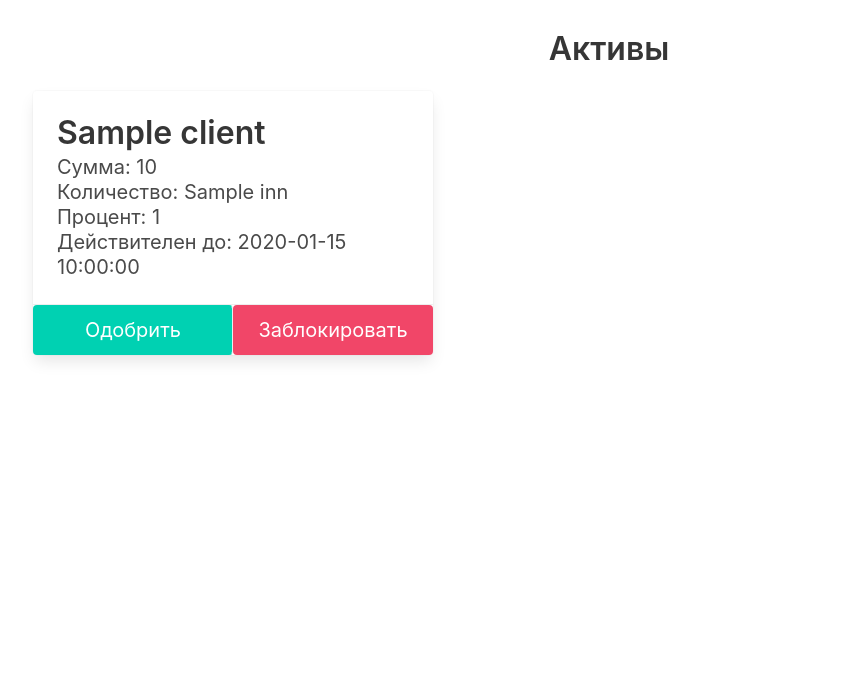
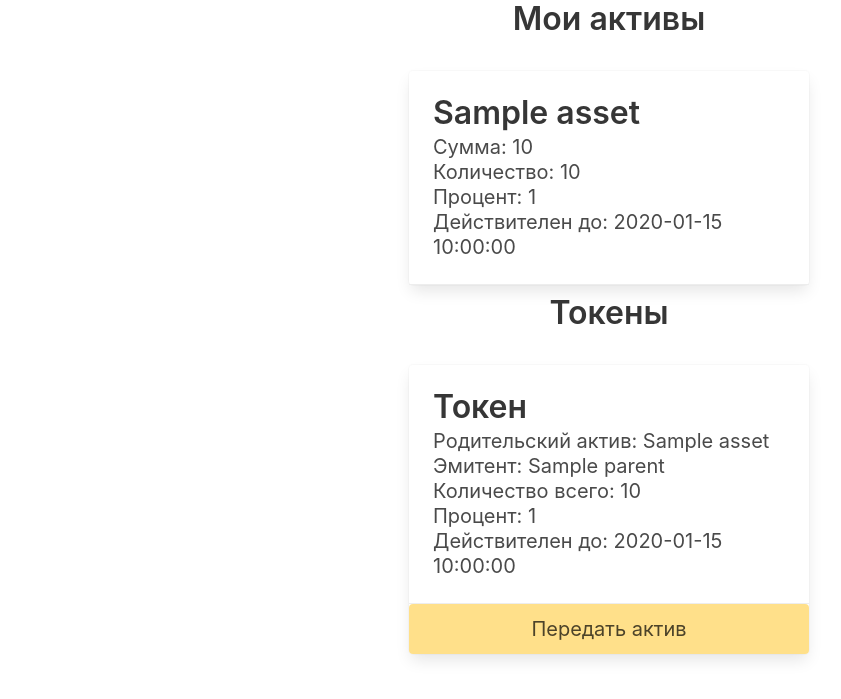
Before and after one commit to HehexOne/nsd-dtp, a Flask app: template templates/client_assets_my.html in a window 1280 px wide. Shown: the part 73-772 px from the top of the page, without its empty margins (31-872 px from the left). Run offline with Flask 2, Linux system fonts and the light colour scheme; the template is opened without the code that fills it: most values are stand-ins (such as "Sample title", 1, 10 or a date in 2020); parts of the project's set-up code (start-up, migrations or seed data) failed here and were passed over.

Commit message:
Added investor accounts

```diff
--- a/app.py
+++ b/app.py
@@ -1,3 +1,4 @@
+from datetime import datetime
 from functools import wraps
 from flask import Flask, session, request, render_template, redirect, url_for
 import hashlib
@@ -37,6 +38,11 @@
 
 def approve_asset(asset_id):
     query = f"UPDATE nsd.DigitalAsset SET is_approved=TRUE WHERE id={asset_id}"
+    db_cursor.execute(query)
+    connection.commit()
+    asset = get_digital_asset_by_id(asset_id)
+    owner = get_client_by_id(asset['owner_id'])
+    query = f"UPDATE nsd.Client SET balance={float(owner['balance']) - float(asset['balance'])} WHERE id={owner['id']}"
     db_cursor.execute(query)
     connection.commit()
 
@@ -98,32 +104,39 @@
     db_cursor.execute(f"SELECT * FROM nsd.Client WHERE id={ident} LIMIT 1;")
     client_data = db_cursor.fetchone()
     connection.commit()
-    return {
-        "id": client_data[0],
-        "name": client_data[1],
-        "inn": client_data[2],
-        "address": client_data[3],
-        "email": client_data[4],
-        "password_hash": client_data[5],
-        "balance": client_data[6],
-        "is_issuer": client_data[7],
-        "is_approved": client_data[8],
-        "is_banned": client_data[9],
-        "who_approve": client_data[10]
-    }
+    if client_data:
+        return {
+            "id": client_data[0],
+            "name": client_data[1],
+            "inn": client_data[2],
+            "address": client_data[3],
+            "email": client_data[4],
+            "password_hash": client_data[5],
+            "balance": client_data[6],
+            "is_issuer": client_data[7],
+            "is_approved": client_data[8],
+            "is_banned": client_data[9],
+            "who_approve": client_data[10]
+        }
+
+    else:
+        return None
 
 
 def get_operator_by_id(ident):
     db_cursor.execute(f"SELECT * FROM nsd.Operator WHERE id={ident} LIMIT 1;")
     operator_data = db_cursor.fetchone()
     connection.commit()
-    return {
-        "id": operator_data[0],
-        "name": operator_data[1],
-        "email": operator_data[2],
-        "password_hash": operator_data[3],
-        "is_banned": operator_data[4]
-    }
+    if operator_data:
+        return {
+            "id": operator_data[0],
+            "name": operator_data[1],
+            "email": operator_data[2],
+            "password_hash": operator_data[3],
+            "is_banned": operator_data[4]
+        }
+    else:
+        return None
 
 
 def get_digital_asset_by_id(ident):
@@ -131,18 +144,53 @@
     db_cursor.execute(query)
     asset_data = db_cursor.fetchone()
     connection.commit()
-    return {
-        "id": asset_data[0],
-        "name": asset_data[1],
-        "who_approve": asset_data[2],
-        "balance": asset_data[3],
-        "percent": asset_data[4],
-        "quantity": asset_data[5],
-        "due_to": asset_data[6],
-        "is_approved": asset_data[7],
-        "is_banned": asset_data[8],
-        "owner_id": asset_data[9]
-    }
+    if asset_data:
+        return {
+            "id": asset_data[0],
+            "name": asset_data[1],
+            "who_approve": asset_data[2],
+            "balance": asset_data[3],
+            "percent": asset_data[4],
+            "quantity": asset_data[5],
+            "due_to": asset_data[6],
+            "is_approved": asset_data[7],
+            "is_banned": asset_data[8],
+            "owner_id": asset_data[9]
+        }
+    else:
+        return None
+
+
+def get_asset_token_by_id(ident):
+    query = f"SELECT * FROM nsd.DigitalAssetToken WHERE id={ident} LIMIT 1"
+    db_cursor.execute(query)
+    result = db_cursor.fetchone()
+    connection.commit()
+    if result:
+        return {
+            "id": result[0],
+            "token": result[1],
+            "holder_id": result[2],
+            "parent_asset": result[3]
+        }
+    else:
+        return None
+
+
+def get_asset_token_by_token(token):
+    query = f"SELECT * FROM nsd.DigitalAssetToken WHERE token='{token}' LIMIT 1"
+    db_cursor.execute(query)
+    result = db_cursor.fetchone()
+    connection.commit()
+    if result:
+        return {
+            "id": result[0],
+            "token": result[1],
+            "holder_id": result[2],
+            "parent_asset": result[3]
+        }
+    else:
+        return None
 
 
 def clientIssuer(f):
@@ -314,11 +362,19 @@
             if client_data['who_approve'] == session.get("id"):
                 if solution == "approve":
                     approve_asset(asset_id)
-                    # TODO Выдача токенов
+                    asset_data = get_digital_asset_by_id(asset_id)
+                    for n in range(int(asset_data['quantity'])):
+                        token = hashlib.sha512((asset_data['name'] + str(n)).encode("utf-8")).hexdigest()
+                        query = f"INSERT INTO nsd.DigitalAssetToken (token, holder_id, parent_asset) VALUES " \
+                                f"('{token}', {asset_data['owner_id']}, {asset_data['id']})"
+                        db_cursor.execute(query)
+                        connection.commit()
                 else:
                     ban_asset(asset_id)
     asset = get_digital_asset_for_approval(session.get("id"))
-    return render_template("operator_clients.html", asset=asset)
+    if asset:
+        asset['owner'] = get_client_by_id(asset["owner_id"])['name']
+    return render_template("operator_assets.html", asset=asset)
 
 
 @app.route("/operator/clients-all")
@@ -420,6 +476,7 @@
 
 
 @app.route("/client/payment", methods=["GET", "POST"])
+@clientIssuer
 def client_payment():
     if request.method == "POST":
         amount = request.form.get("amount")
@@ -431,6 +488,87 @@
             connection.commit()
             return redirect(url_for("client_index"))
     return render_template("clients_payment.html")
+
+
+@app.route("/client/assets-my")
+@clientIssuer
+def client_assets_my():
+    account_data = get_client_by_id(session.get("id"))
+    mao = None
+    if account_data['is_issuer']:
+        query = f"SELECT id FROM nsd.DigitalAsset WHERE owner_id={account_data['id']}"
+        db_cursor.execute(query)
+        result = db_cursor.fetchall()
+        connection.commit()
+        mao = []
+        for asset in result:
+            mao.append(get_digital_asset_by_id(asset[0]))
+        query = f"SELECT nsd.DigitalAssetToken.id FROM nsd.DigitalAssetToken INNER JOIN nsd.DigitalAsset" \
+                f" ON DigitalAssetToken.parent_asset = DigitalAsset.id WHERE owner_id={account_data['id']} " \
+                f"AND holder_id={account_data['id']}"
+    else:
+        query = f"SELECT id FROM nsd.DigitalAssetToken WHERE holder_id={account_data['id']}"
+    db_cursor.execute(query)
+    result = db_cursor.fetchall()
+    connection.commit()
+    assets = []
+    for asset in result:
+        asset_token = get_asset_token_by_id(asset[0])
+        asset_obj = get_digital_asset_by_id(asset_token['parent_asset'])
+        parent = get_client_by_id(asset_obj['owner_id'])['name']
+        asset_obj.update(asset_token)
+        asset_obj['parent'] = parent
+        assets.append(asset_obj)
+    return render_template("client_assets_my.html", account_data=account_data, assets=assets, mao=mao)
+
+
+@app.route("/client/assets-create", methods=["GET", "POST"])
+@clientIssuer
+def client_assets_create():
+    client_data = get_client_by_id(session.get("id"))
+    if not client_data['is_issuer']:
+        return redirect(url_for("client_index"))
+    if request.method == "POST":
+        name = request.form.get("name", False)
+        balance = request.form.get("balance", False)
+        quantity = request.form.get("quantity", False)
+        percent = request.form.get("percent", False)
+        due_to = request.form.get("due_to", False)
+        if all([name, balance, quantity, percent, due_to]):
+            name = name.replace("'", "''")
+            due_to = datetime.strptime(due_to, '%Y-%m-%dT%H:%M')
+            query = f"INSERT INTO nsd.DigitalAsset (name, who_approve, balance, percent, quantity, due_to, owner_id)" \
+                    f" VALUES ('{name}', (SELECT id FROM nsd.Operator WHERE is_banned=FALSE ORDER BY RAND() LIMIT 1)," \
+                    f"{balance}, {percent}, {quantity}, '{due_to}', {client_data['id']})"
+            db_cursor.execute(query)
+            connection.commit()
+            return redirect(url_for("client_assets_my"))
+    return render_template("client_assets_create.html", client_data=client_data)
+
+
+# /client/transfer?asset_token={{ asset['token'] }}
+@app.route("/client/transfer", methods=["GET", "POST"])
+@clientIssuer
+def client_transfer():
+    asset_token = request.args.get("asset_token", False)
+    if not asset_token:
+        return redirect(url_for("client_index"))
+    if request.method == "POST":
+        to_client_id = request.form.get("to_client", False)
+        if to_client_id:
+            token = get_asset_token_by_token(asset_token)
+            parent = get_digital_asset_by_id(token['parent_asset'])
+            from_client = get_client_by_id(session.get("id"))
+            to_client = get_client_by_id(to_client_id)
+            if token['holder_id'] == from_client['id'] and to_client and parent['is_approved']\
+                    and not parent['is_banned'] \
+                    and not from_client['is_banned'] and not to_client['is_banned'] \
+                    and from_client['is_approved'] and to_client['is_approved']:
+                query = f"UPDATE nsd.DigitalAssetToken SET holder_id={to_client['id']} WHERE token='{asset_token}'"
+                db_cursor.execute(query)
+                connection.commit()
+                return redirect(url_for("client_assets_my"))
+    return render_template("client_assets_transfer.html")
 
 
 @app.route("/approval")
--- a/templates/client_assets_my.html
+++ b/templates/client_assets_my.html
@@ -5,7 +5,7 @@
     <meta name="viewport"
           content="width=device-width, user-scalable=no, initial-scale=1.0, maximum-scale=1.0, minimum-scale=1.0">
     <meta http-equiv="X-UA-Compatible" content="ie=edge">
-    <title>Главная страница</title>
+    <title>Мои активы</title>
     <link rel="stylesheet" href="https://cdn.jsdelivr.net/npm/bulma@0.9.2/css/bulma.min.css">
     <style>
         body {
@@ -22,22 +22,23 @@
 
         main {
             display: flex;
-            flex-direction: row;
+            flex-direction: column;
             justify-content: center;
+            align-items: center;
             flex-wrap: wrap;
-            align-items: center;
             width: 100%;
         }
 
-        #main-block {
+        .main-block {
             display: flex;
             flex-direction: row;
-            justify-content: space-between;
+            justify-content: center;
             align-items: center;
             width: 90%;
         }
 
         .card {
+            margin: 10px;
             max-width: 400px;
         }
     </style>
@@ -56,31 +57,60 @@
         </div>
     </div>
 </nav>
-<h1 style="margin-top: 30px;" class="title has-text-centered">Активы</h1>
 <main>
-    <div id="main-block">
+    {% if mao %}
+    <h1 class="title">Мои активы</h1>
+    <div class="main-block">
+        {% for asset in mao %}
+        <div class="card">
+            <div class="card-content">
+                <p class="title">{{ asset['name'] }}</p>
+                <p class="subtitle">
+                    Сумма: {{ asset['balance'] }}<br>
+                    Количество: {{ asset['quantity'] }}<br>
+                    Процент: {{ asset['percent'] }}<br>
+                    Действителен до: {{ asset['due_to'] }}
+                </p>
+            </div>
+            <footer class="card-footer">
+                {% if account_data['is_issuer'] %}
+                <button class="is-primary is-fullwidth is-outlined is-light card-footer-item" disabled>{% if
+                    asset['is_approved'] and not asset['is_banned'] %}
+                    Актив запущен{% elif asset['is_banned'] %}
+                    Актив заблокирован{% else %}Актив на подтверждении{% endif %}
+                </button>
+                {% endif %}
+            </footer>
+        </div>
+        {% endfor %}
+    </div>
+    <h1 class="title">Токены</h1>
+    {% endif %}
+    <div class="main-block">
         {% for asset in assets %}
         <div class="card">
             <div class="card-content">
-                <p class="title">{{ client['name'] }}</p>
+                <p class="title">Токен</p>
                 <p class="subtitle">
-                        Сумма: {{ asset['balance'] }}<br>
-                        Количество: {{ asset['inn'] }}<br>
-                        Процент: {{ asset['percent'] }}<br>
-                        Действителен до: {{ asset['due_to'] }}
-                    </p>
+                    Родительский актив: {{ asset['name'] }}<br>
+                    Эмитент: {{ asset['parent'] }}<br>
+                    Количество всего: {{ asset['quantity'] }}<br>
+                    Процент: {{ asset['percent'] }}<br>
+                    Действителен до: {{ asset['due_to'] }}
+                </p>
             </div>
             <footer class="card-footer">
-                {% if not asset['is_approved'] %}
-                    <a class="card-footer-item button is-primary is-medium" href="/operator/approve-asset?asset_id={{ asset['id'] }}">Одобрить</a>
-                {% else %}
-                    <button class="card-footer-item button is-medium" disabled>Доступ разрешён</button>
+                {% if account_data['is_issuer'] %}
+                <button class="is-medium is-fullwidth card-footer-item" disabled>{% if asset['is_approved'] and not
+                    asset['is_banned'] %}
+                    Актив запущен{% elif asset['is_banned'] %}
+                    Актив заблокирован{% else %}Актив на подтверждении{% endif %}
+                </button>
                 {% endif %}
 
                 {% if not asset['is_banned'] %}
-                    <a class="card-footer-item button is-danger is-medium" href="/operator/asset-client?asset_id={{ asset['id'] }}">Заблокировать</a>
-                {% else %}
-                    <a class="card-footer-item button is-danger is-outlined is-medium" href="/operator/asset-client?asset_id={{ asset['id'] }}">Разблокировать</a>
+                <a class="button is-warning is-medium card-footer-item is-fullwidth"
+                   href="/client/transfer?asset_token={{ asset['token'] }}">Передать актив</a>
                 {% endif %}
             </footer>
         </div>
--- a/templates/client_index.html
+++ b/templates/client_index.html
@@ -35,7 +35,7 @@
         <h1 style="margin-top: 75px; margin-bottom: 80px; font-weight: 1000; font-size: 38px;"
             class="title has-text-centered">NSD Digital Token Platform</h1>
         <h1 class="title has-text-centered">Здравствуйте, {{ account_data['name'] }}!</h1>
-        <p class="has-text-centered">Тип аккаунта: {% if account_data['is_issuer'] %}Эмитент{% else %}Инвестор{% endif
+        <p class="has-text-centered">ID: <b>{{ account_data['id'] }}</b><br>Тип аккаунта: {% if account_data['is_issuer'] %}Эмитент{% else %}Инвестор{% endif
             %}</p>
         <p class="has-text-centered">Баланс: {{ account_data['balance'] }}₽</p>
         <p style="margin-top: 75px" class="subtitle has-text-centered">Выберите действие</p>
@@ -45,9 +45,6 @@
             {% if account_data['is_issuer'] %}
             <a href="/client/assets-create" style="width: 100%; "
                class="button is-light is-outlined is-primary is-medium">Выпустить актив</a><br><br>
-            {% else %}
-            <a href="/client/assets-all" style="width: 100%;" class="button is-light is-outlined is-primary is-medium">Доступные
-                активы</a><br><br>
             {% endif %}
             <a href="/client/assets-my" style="width: 100%;" class="button is-light is-outlined is-primary is-medium">Мои
                 активы</a><br><br>
--- a/templates/operator_assets.html
+++ b/templates/operator_assets.html
@@ -45,8 +45,9 @@
                 <div class="card-content">
                     <p class="title">{{ asset['name'] }}</p><br>
                     <p class="subtitle">
+                        Эмитент: {{ asset['owner'] }}<br>
                         Сумма: {{ asset['balance'] }}<br>
-                        Количество: {{ asset['inn'] }}<br>
+                        Количество: {{ asset['quantity'] }}<br>
                         Процент: {{ asset['percent'] }}<br>
                         Действителен до: {{ asset['due_to'] }}
                     </p>
```
Also changed, not shown: templates/client_assets_create.html (added, +78 -0 lines), templates/client_assets_transfer.html (+26 -53 lines), templates/operator_assets_all.html (+4 -4 lines).
